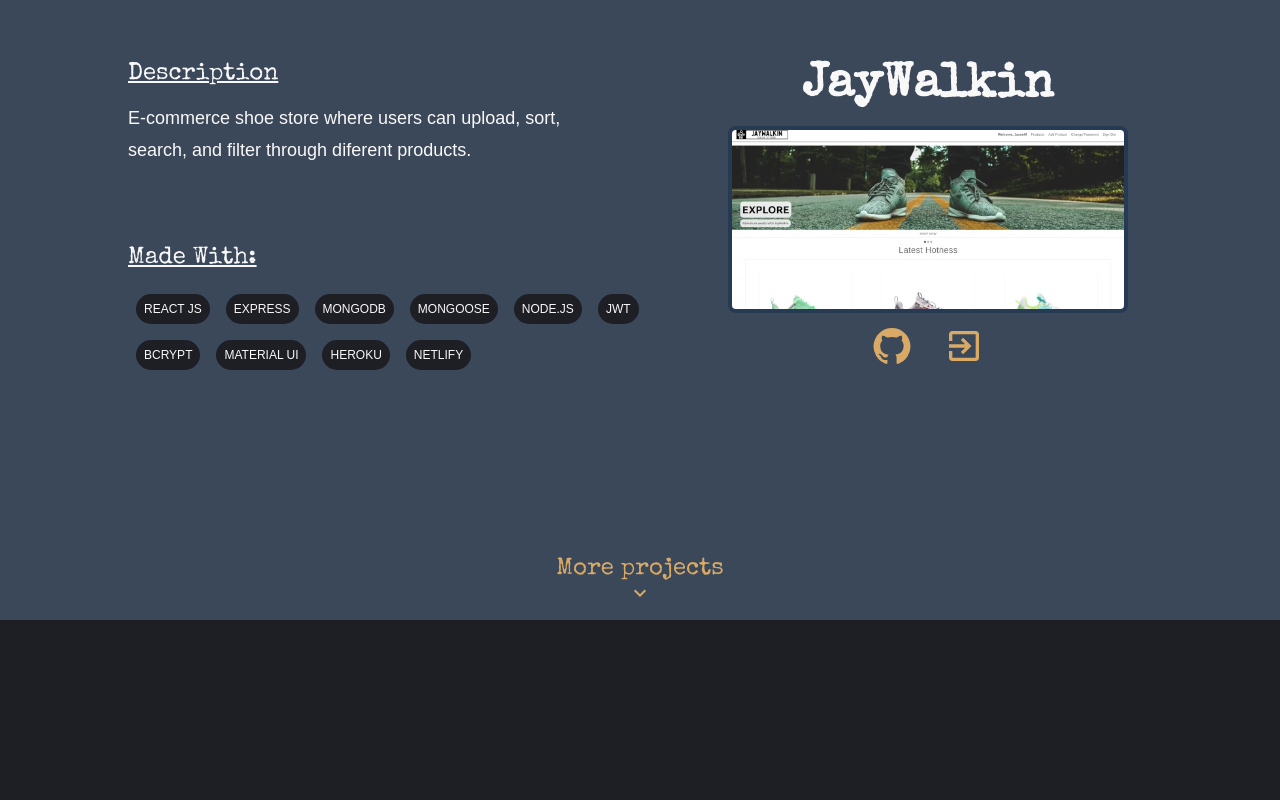
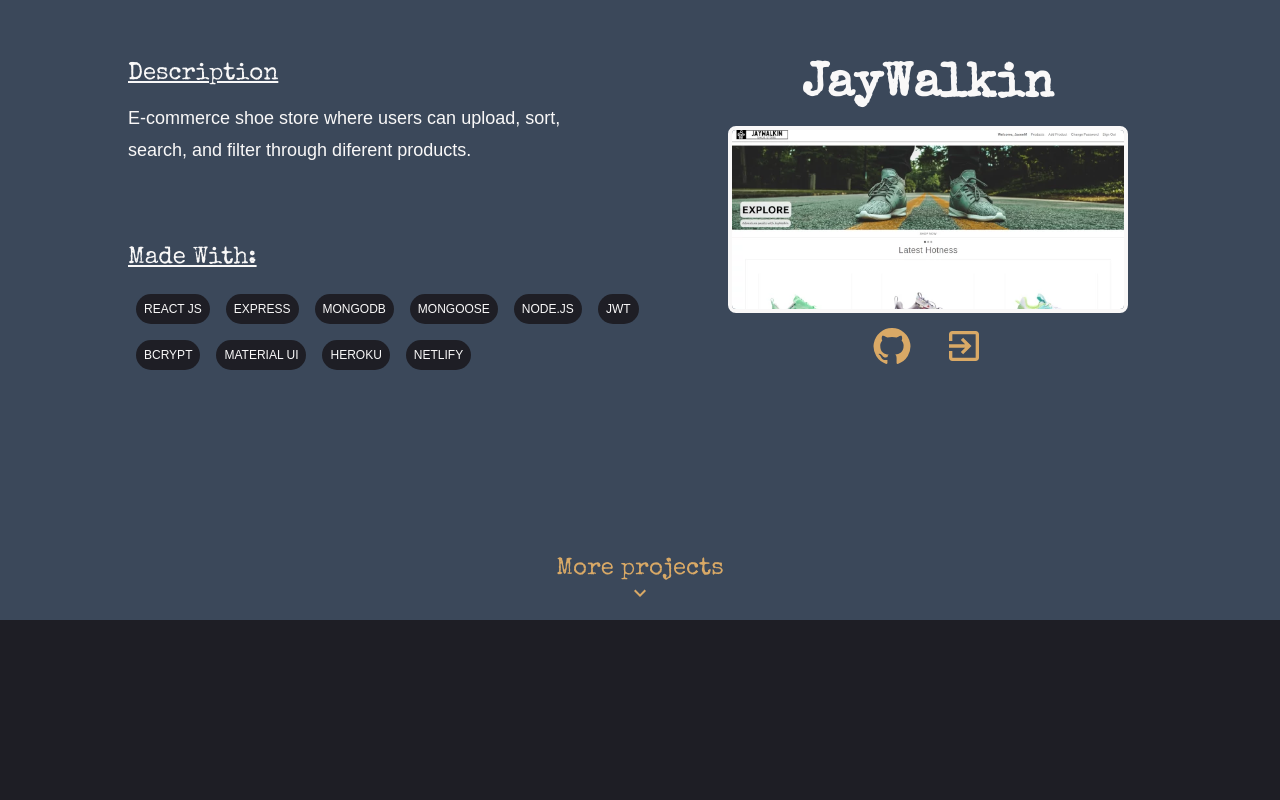
Before and after one commit to jason-moritz/portfolio, a React (Create React App) app in the folder client/: page / in a window 1280 px wide. Shown: the part 2580-3380 px from the top of the page. Built offline with nearby package versions, Linux system fonts and the light colour scheme.

Commit message:
Updated img border color on light bg sections.

```diff
--- a/client/src/screens/projects/Project2.css
+++ b/client/src/screens/projects/Project2.css
@@ -20,7 +20,7 @@
   height: 163px;
   object-fit: cover;
   object-position: center;
-  border: solid 4px #263a54;
+  border: solid 4px #f9f8f8;
   border-radius: 8px;
 }
 
```
